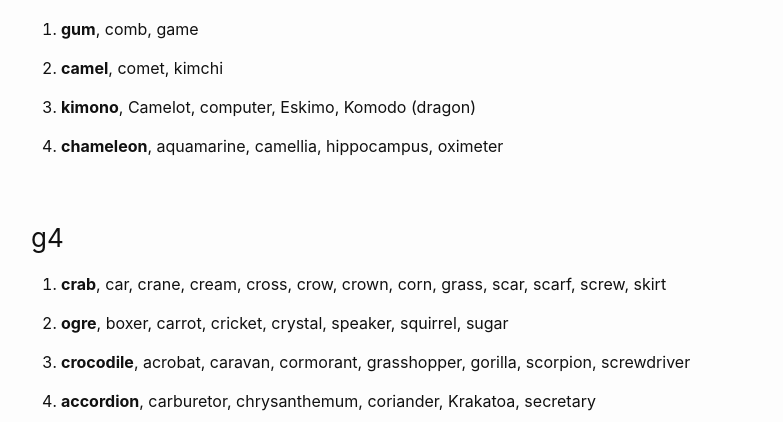
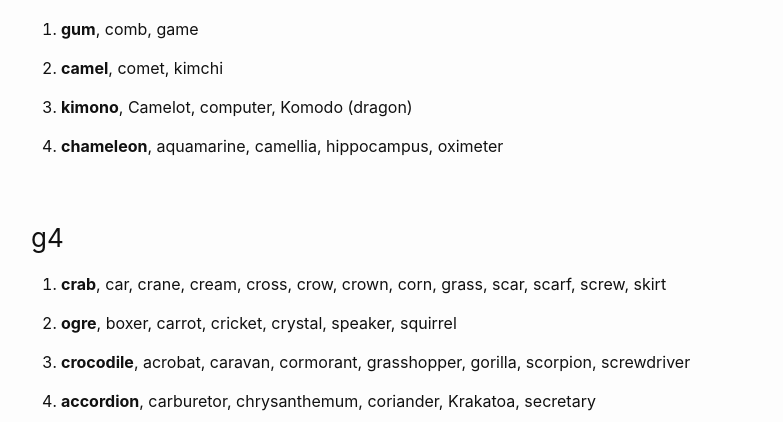
Before and after one commit to liontailedmacaque/liontailedmacaque.github.io, a Jekyll site: the page built from chessmemorypalace/appendix.md, in a window 1280 px wide and 900 px high, scrolled down 14818 px. Shown: the part 163-585 px from the top of the window, without its empty margins (239-1022 px from the left). Built offline with Jekyll 4.4.1, drawn with Linux system fonts in a browser that asks for light colours.

Commit message:
Update appendix.md

```diff
--- a/chessmemorypalace/appendix.md
+++ b/chessmemorypalace/appendix.md
@@ -672,7 +672,7 @@ If you dislike visualising realistic violence with a *gun*, you can imagine a wa
 
 2.  **camel**, comet, kimchi
 
-3.  **kimono**, Camelot, computer, Eskimo, Komodo (dragon)
+3.  **kimono**, Camelot, computer, Komodo (dragon)
 
 4.  **chameleon**, aquamarine, camellia, hippocampus, oximeter
 
@@ -682,7 +682,7 @@ If you dislike visualising realistic violence with a *gun*, you can imagine a wa
 
 1.  **crab**, car, crane, cream, cross, crow, crown, corn, grass, scar, scarf, screw, skirt
 
-2.  **ogre**, boxer, carrot, cricket, crystal, speaker, squirrel, sugar
+2.  **ogre**, boxer, carrot, cricket, crystal, speaker, squirrel
 
 3.  **crocodile**, acrobat, caravan, cormorant, grasshopper, gorilla, scorpion, screwdriver
 
```
